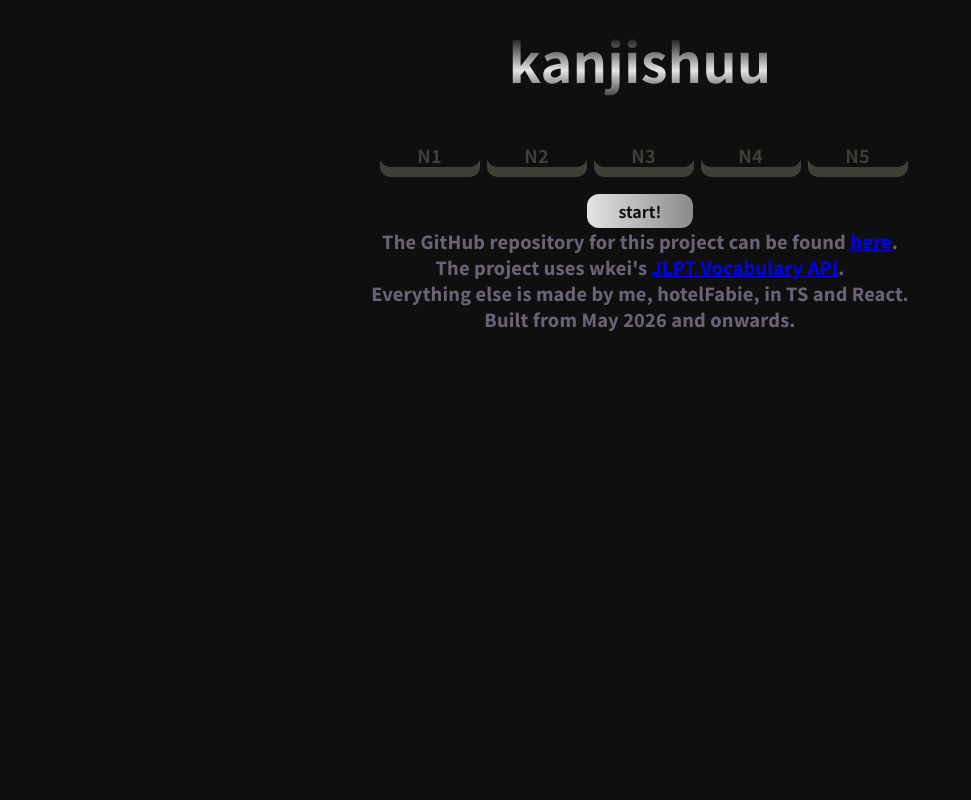
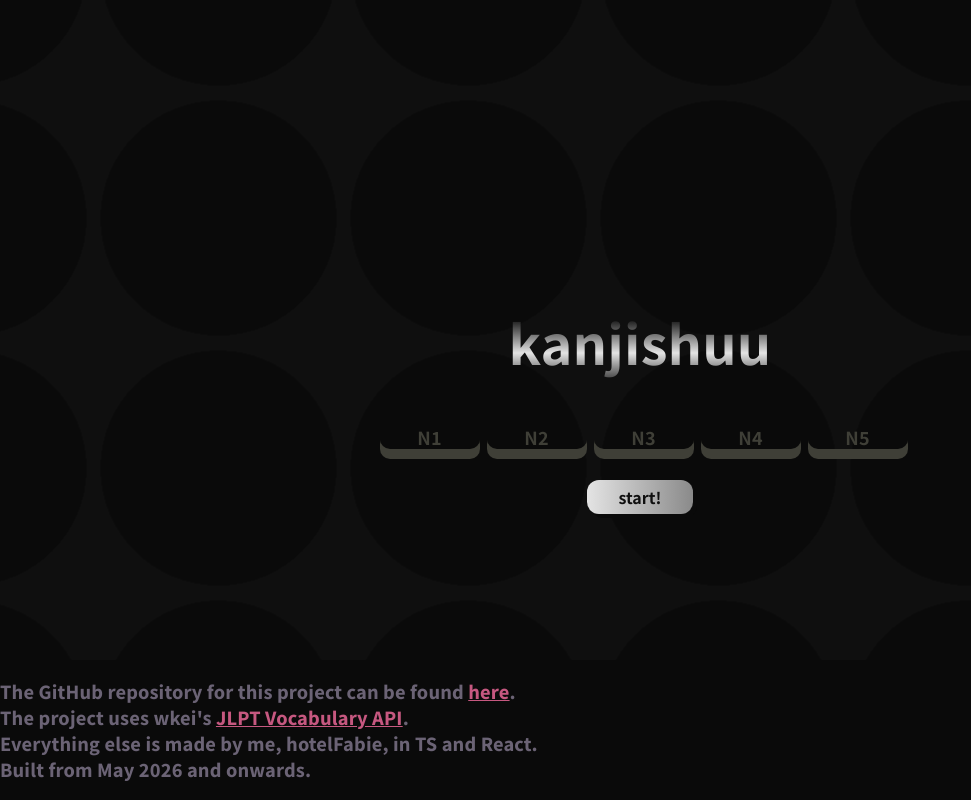
Before and after one commit to hotelFabie/kanjishuu, a React (Vite) app in the folder frontend/: page / in a window 1280 px wide. Shown: the whole page, without its empty margins (0-971 px from the left). Built offline with nearby package versions, Linux system fonts and the light colour scheme.

Commit message:
definite style improvement; still wip.

```diff
--- a/frontend/src/App.css
+++ b/frontend/src/App.css
@@ -31,42 +31,44 @@ input:checked + .toggle:hover {
 
 /*all of them need a box shadow of sorts.*/
 input:checked + .n1 {
-  box-shadow: 0px 10px 0 #8e6c88;
-  color: #8e6c88;
+  box-shadow: 0px 10px 0 #c65880;
+  color: #c65880;
 }
 
 input:checked + .n2 {
-  box-shadow: 0px 10px 0 #d4aa7d;
-  color: #d4aa7d;
+  box-shadow: 0px 10px 0 #d07697;
+  color: #d07697;
 }
 
 input:checked + .n3 {
-  box-shadow: 0px 10px 0 #efd09e;
-  color: #efd09e;
+  box-shadow: 0px 10px 0 #db95ae;
+  color: #db95ae;
 }
 
 input:checked + .n4 {
-  box-shadow: 0px 10px 0 #d2d8b3;
-  color: #d2d8b3;
+  box-shadow: 0px 10px 0 #e5b3c5;
+  color: #e5b3c5;
 }
 
 /*could maybe replace it with: --box-shadow-color: #00eeff;*/
 input:checked + .n5 {
-  box-shadow: 0px 10px 0 #90a9b7;
-  color: #90a9b7;
+  box-shadow: 0px 10px 0 #e5b3c5;
+  color: #e5b3c5;
 }
 
 /*light up the background when activated*/
 input[type=text] {
-  background-color:#292929; /*not actual color to be used, but...*/
   align-self: center;
+  background-color: #292929;
   border: none;
   border-radius: 1em;
+  box-shadow: 0.25em 0.25em 0 #0a0a0a;
+  font: var(--sans);
+  margin: 1em;
+  outline-style: none;
+  padding: 0.25em;
+  text-align: center;
   width: 50%;
-  font: var(--sans);
-  text-align: center;
-  padding: 0.25em;
-  outline-style: none;
 }
 
 /*wip: adjust to be responsive.*/
--- a/frontend/src/components/Footer.tsx
+++ b/frontend/src/components/Footer.tsx
@@ -2,10 +2,12 @@
 export default function Footer() {
     return (
         <>
-            <p>The GitHub repository for this project can be found <a href="https://github.com/hotelFabie/kanjishuu">here</a>.</p>
-            <p>The project uses wkei's <a href="https://github.com/wkei/jlpt-vocab-api">JLPT Vocabulary API</a>.</p>
-            <p>Everything else is made by me, hotelFabie, in TS and React.</p>
-            <p>Built from May 2026 and onwards.</p>
+            <footer>
+                <p>The GitHub repository for this project can be found <a href="https://github.com/hotelFabie/kanjishuu">here</a>.</p>
+                <p>The project uses wkei's <a href="https://github.com/wkei/jlpt-vocab-api">JLPT Vocabulary API</a>.</p>
+                <p>Everything else is made by me, hotelFabie, in TS and React.</p>
+                <p>Built from May 2026 and onwards.</p>
+            </footer>
         </>
     )
 }
--- a/frontend/src/index.css
+++ b/frontend/src/index.css
@@ -70,6 +70,13 @@ WHAT DOES :root INDICATE?
   display: flex;
   flex-direction: column;
   box-sizing: border-box;
+
+  justify-content: center;
+  align-items: center;
+}
+
+a {
+  color: #c65880;
 }
 
 /*
@@ -80,21 +87,47 @@ WHAT DOES :root INDICATE?
 
 body {
   background-color: #0f0f0f;
+
+  background-image: url("assets/polkadotpattern.png");
+  background-repeat: repeat;
+  background-size: auto;
+
+  animation: movingPolkaDots 4s linear infinite;
+
   margin: auto;
+}
+
+@keyframes movingPolkaDots {
+  from {
+    background-position: 0 0;
+  }
+  to {
+    background-position: 250px 250px;
+  }
 }
 
 button {
   border: none;
   border-radius: 12px;
+  box-shadow: 0.25em 0.25em 0 #0a0a0a;
   background-image: linear-gradient(to right, #e4e4e4, #8a8a8a);
   color: #0f0f0f;
   cursor: pointer;
   font: var(--sans);
   font-weight: bold;
   font-size: 16px;
-  margin: auto; /*key for centering. not sure why yet.*/
+  margin: 0.25em;
   padding: 0.25em 2em;
   transition: box-shadow 0.3s;
+}
+
+footer {
+  padding: 1em;
+  position: fixed;
+  bottom: 0em;
+  background-color: #0a0a0a;
+  width: 100%;
+  text-align: left;
 }
 
 h1,
@@ -153,4 +186,11 @@ p {
 .visiblewarning {
   opacity: 1;
 }
+
+.currentWord {
+  color: #c65880;
+  text-shadow: 0.1em 0.1em 0 #0a0a0a;
+  font-size: 2.5em;
+  margin: 0.5em;
+}
 /*wip: switch to a better measurement than px; make it more relative.*/
--- a/frontend/src/subpages/PracticePage.tsx
+++ b/frontend/src/subpages/PracticePage.tsx
@@ -136,7 +136,7 @@ export function PracticePage() {
     //do it on the entire sentence.
     return (
         <>
-            <p>{cards[0]?.word}, {cards[0]?.romaji}</p>
+            <p className="currentWord">{cards[0]?.word}, {cards[0]?.romaji}</p>
             <input type="text" title="Write corresponding romaji here..." ref={textInput} onKeyDown={keyDown}></input>
             <div>
                 <button onClick={() => addChouonpuLetter("ā")}>ā</button>
@@ -146,10 +146,7 @@ export function PracticePage() {
                 <button onClick={() => addChouonpuLetter("ō")}>ō</button>
             </div>
             <p>Remaining cards left: {cards.length}</p>
-
+            <Footer />
         </>
     )
-    /*
-    <Footer />
-    */
 }
```
Also changed, not shown: frontend/src/assets/polkadotpattern.png (added).
